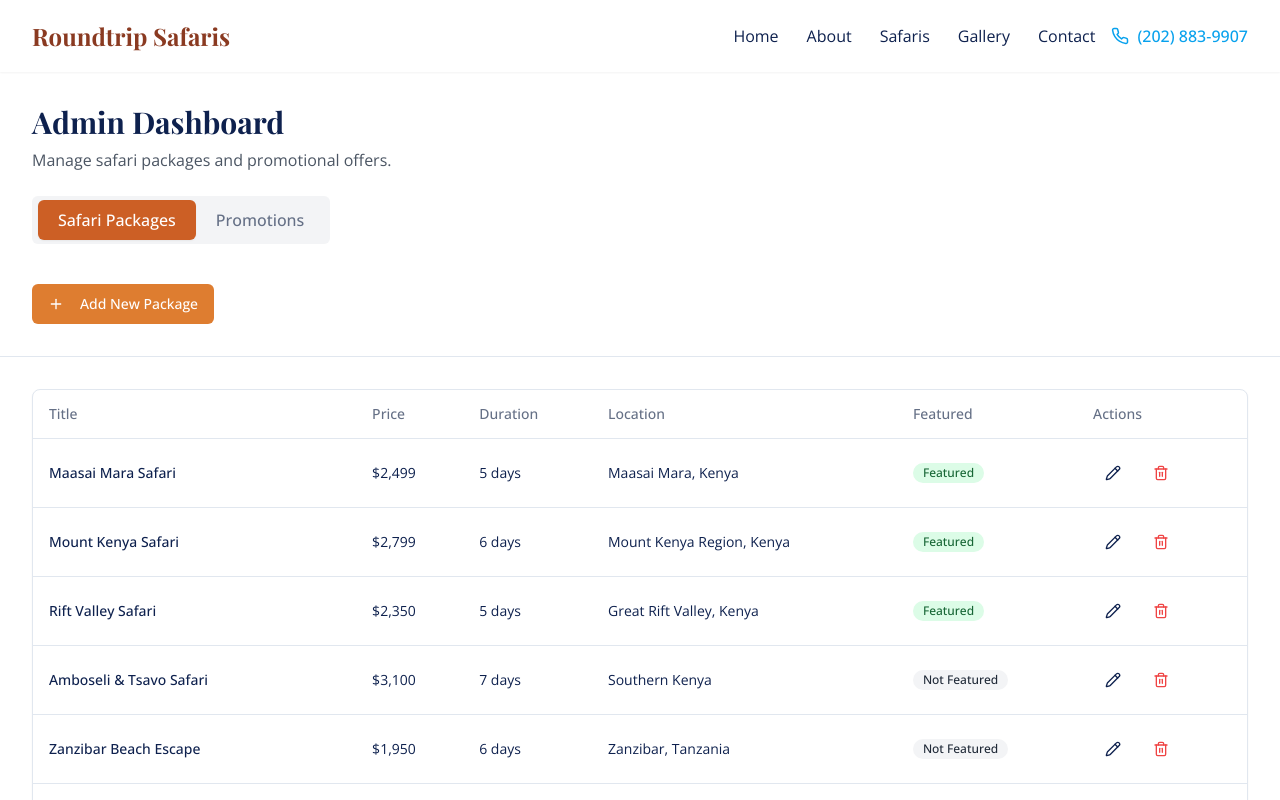
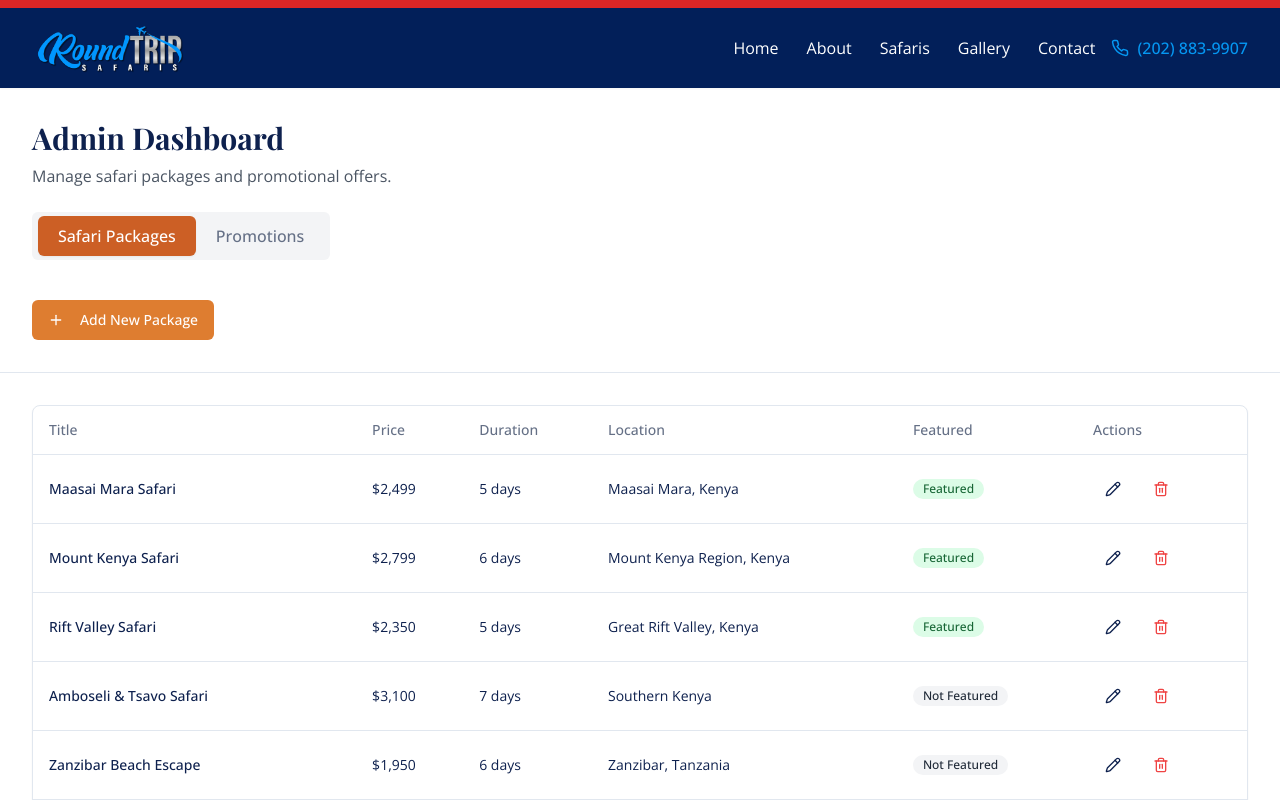
Before and after one commit to Mugangasia/roundtrip-safari-explorer, a React (Vite) app: page /admin in a window 1280 px wide. Shown: the top 800 px of the page. Built offline with nearby package versions, Linux system fonts and the light colour scheme.

Commit message:
Refactor: Apply new logo and theme
Update the site's visual style to match the provided logo and theme, including color adjustments and potential layout changes.

```diff
--- a/src/components/Header.tsx
+++ b/src/components/Header.tsx
@@ -10,31 +10,35 @@ const Header = () => {
   const toggleMenu = () => setIsMenuOpen(!isMenuOpen);
 
   return (
-    <header className="bg-white shadow-sm sticky top-0 z-50">
-      <div className="safari-container py-4">
+    <header className="bg-corporate-dark text-white shadow-sm sticky top-0 z-50">
+      <div className="safari-container py-3">
         <div className="flex items-center justify-between">
           <Link to="/" className="flex items-center">
-            <h1 className="font-display text-2xl font-bold text-safari-800">Roundtrip Safaris</h1>
+            <img
+              src="/lovable-uploads/7b501d43-097b-4d5c-9753-e4226c9114bc.png"
+              alt="Roundtrip Safaris"
+              className="h-14 mr-2"
+            />
           </Link>
 
           {/* Desktop Navigation */}
           <nav className="hidden md:flex items-center space-x-1">
-            <Link to="/" className="px-3 py-2 text-foreground hover:text-primary transition-colors">
+            <Link to="/" className="px-3 py-2 text-white hover:text-corporate-blue transition-colors">
               Home
             </Link>
-            <Link to="/about" className="px-3 py-2 text-foreground hover:text-primary transition-colors">
+            <Link to="/about" className="px-3 py-2 text-white hover:text-corporate-blue transition-colors">
               About
             </Link>
-            <Link to="/safaris" className="px-3 py-2 text-foreground hover:text-primary transition-colors">
+            <Link to="/safaris" className="px-3 py-2 text-white hover:text-corporate-blue transition-colors">
               Safaris
             </Link>
-            <Link to="/gallery" className="px-3 py-2 text-foreground hover:text-primary transition-colors">
+            <Link to="/gallery" className="px-3 py-2 text-white hover:text-corporate-blue transition-colors">
               Gallery
             </Link>
-            <Link to="/contact" className="px-3 py-2 text-foreground hover:text-primary transition-colors">
+            <Link to="/contact" className="px-3 py-2 text-white hover:text-corporate-blue transition-colors">
               Contact
             </Link>
-            <a href="tel:(202)883-9907" className="ml-4 flex items-center text-primary font-medium">
+            <a href="tel:(202)883-9907" className="ml-4 flex items-center text-corporate-blue font-medium">
               <Phone size={18} className="mr-2" />
               <span>(202) 883-9907</span>
             </a>
@@ -42,10 +46,10 @@ const Header = () => {
 
           {/* Mobile Navigation Toggle */}
           <div className="md:hidden flex items-center">
-            <a href="tel:(202)883-9907" className="mr-4 text-primary">
+            <a href="tel:(202)883-9907" className="mr-4 text-corporate-blue">
               <Phone size={20} />
             </a>
-            <button onClick={toggleMenu} className="text-foreground p-2">
+            <button onClick={toggleMenu} className="text-white p-2">
               {isMenuOpen ? <X size={24} /> : <Menu size={24} />}
             </button>
           </div>
@@ -53,24 +57,24 @@ const Header = () => {
 
         {/* Mobile Menu */}
         {isMenuOpen && (
-          <nav className="md:hidden pt-4 pb-2 border-t mt-4 animate-fade-in">
+          <nav className="md:hidden pt-4 pb-2 border-t border-white/20 mt-4 animate-fade-in">
             <div className="flex flex-col space-y-3">
-              <Link to="/" className="px-2 py-2 hover:bg-muted rounded-md" onClick={toggleMenu}>
+              <Link to="/" className="px-2 py-2 hover:bg-white/10 rounded-md" onClick={toggleMenu}>
                 Home
               </Link>
-              <Link to="/about" className="px-2 py-2 hover:bg-muted rounded-md" onClick={toggleMenu}>
+              <Link to="/about" className="px-2 py-2 hover:bg-white/10 rounded-md" onClick={toggleMenu}>
                 About
               </Link>
-              <Link to="/safaris" className="px-2 py-2 hover:bg-muted rounded-md" onClick={toggleMenu}>
+              <Link to="/safaris" className="px-2 py-2 hover:bg-white/10 rounded-md" onClick={toggleMenu}>
                 Safaris
               </Link>
-              <Link to="/gallery" className="px-2 py-2 hover:bg-muted rounded-md" onClick={toggleMenu}>
+              <Link to="/gallery" className="px-2 py-2 hover:bg-white/10 rounded-md" onClick={toggleMenu}>
                 Gallery
               </Link>
-              <Link to="/contact" className="px-2 py-2 hover:bg-muted rounded-md" onClick={toggleMenu}>
+              <Link to="/contact" className="px-2 py-2 hover:bg-white/10 rounded-md" onClick={toggleMenu}>
                 Contact
               </Link>
-              <Button asChild className="mt-2" variant="outline">
+              <Button asChild className="mt-2 bg-corporate-blue text-white" variant="outline">
                 <Link to="/safaris" onClick={toggleMenu}>
                   View Our Safaris
                 </Link>
--- a/src/components/Layout.tsx
+++ b/src/components/Layout.tsx
@@ -11,6 +11,7 @@ const Layout = ({ children }: LayoutProps) => {
   return (
     <>
       <div className="flex min-h-screen flex-col">
+        <div className="h-2 bg-red-600 w-full"></div>
         <Header />
         <main className="flex-1">{children}</main>
         <Footer />
--- a/src/index.css
+++ b/src/index.css
@@ -1,4 +1,3 @@
-
 
 @import url('https://fonts.googleapis.com/css2?family=Open+Sans:wght@400;500;600;700&family=Playfair+Display:wght@400;500;600;700&display=swap');
 
```
Also changed, not shown: public/lovable-uploads/7b501d43-097b-4d5c-9753-e4226c9114bc.png (added).
